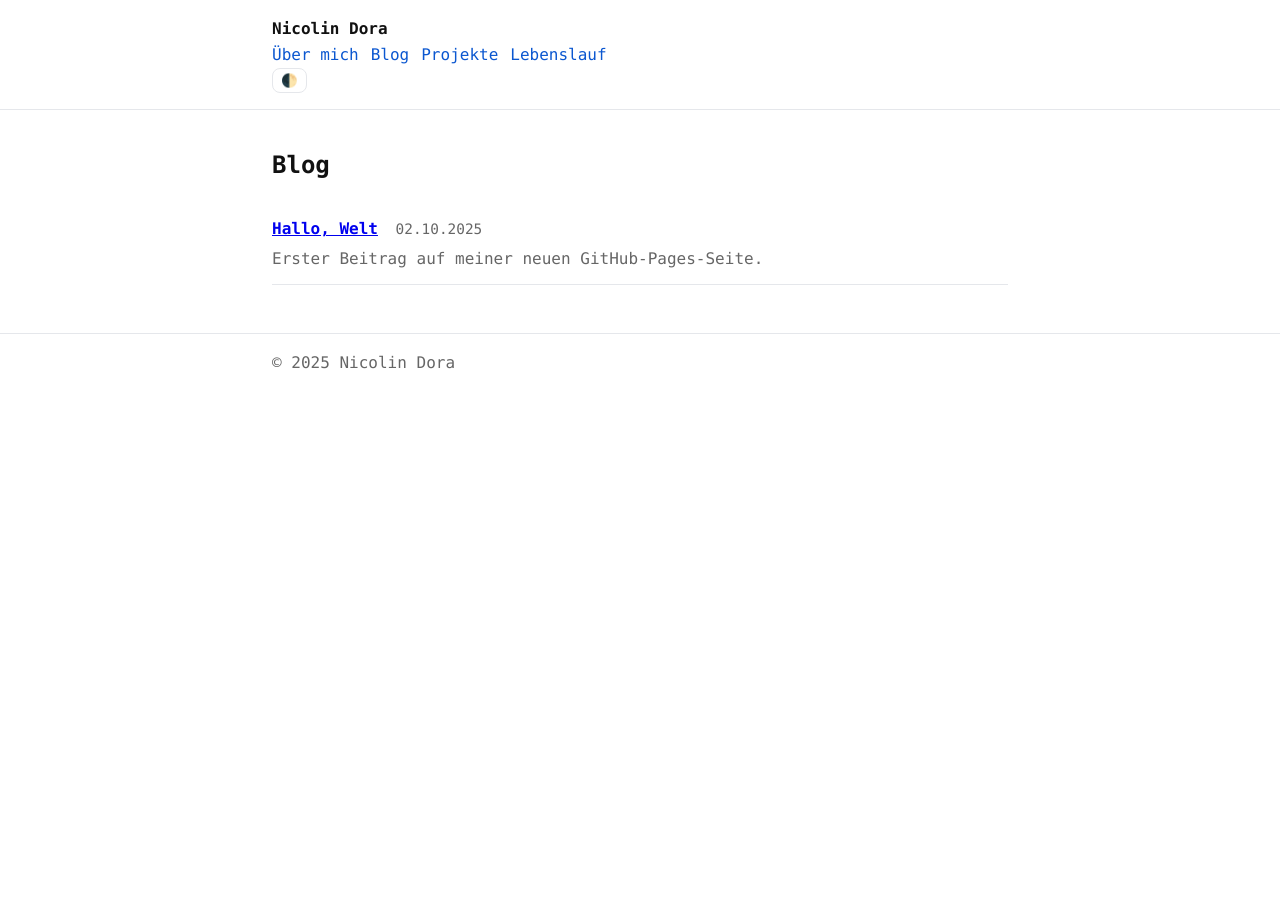
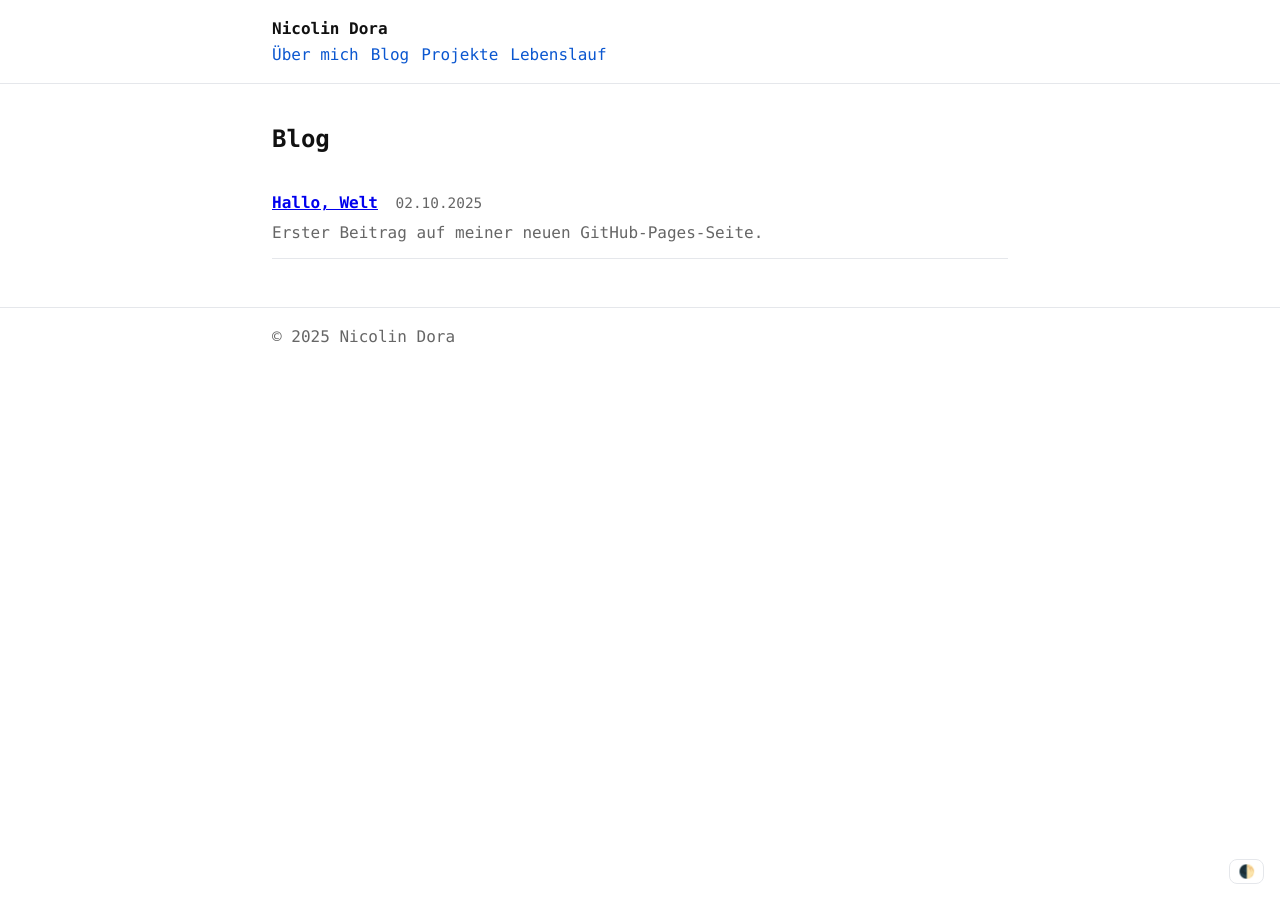
Before and after one commit to devobern/devobern.github.io, a Jekyll site: the page built from _pages/blog.md, in a window 1280 px wide. Built offline with Jekyll 4.4.1, drawn with Linux system fonts in a browser that asks for light colours.

Commit message:
Verschiebe Theme-Umschaltfunktion in den Footer und entferne sie aus dem Header

```diff
--- a/_includes/footer.html
+++ b/_includes/footer.html
@@ -2,4 +2,15 @@
   <div class="container">
     <p>© {{ site.time | date: '%Y' }} {{ site.author.name | default: site.title }}</p>
   </div>
+  <button class="theme-toggle" id="theme-toggle" aria-label="Theme umschalten" title="Theme umschalten" type="button">🌓</button>
 </footer>
+<script>
+  (function(){
+    var btn = document.getElementById('theme-toggle');
+    if(!btn) return;
+    var root = document.documentElement;
+    function getTheme(){ return root.getAttribute('data-theme') || 'light'; }
+    function setTheme(t){ root.setAttribute('data-theme', t); try{ localStorage.setItem('theme', t);}catch(e){} }
+    btn.addEventListener('click', function(){ setTheme(getTheme()==='dark' ? 'light' : 'dark'); });
+  })();
+</script>
--- a/_includes/header.html
+++ b/_includes/header.html
@@ -11,16 +11,6 @@
       </ul>
     </nav>
     {% endif %}
-    <button class="theme-toggle" id="theme-toggle" aria-label="Theme umschalten" title="Theme umschalten" type="button">🌓</button>
   </div>
 </header>
-<script>
-  (function(){
-    var btn = document.getElementById('theme-toggle');
-    if(!btn) return;
-    var root = document.documentElement;
-    function getTheme(){ return root.getAttribute('data-theme') || 'light'; }
-    function setTheme(t){ root.setAttribute('data-theme', t); try{ localStorage.setItem('theme', t);}catch(e){} }
-    btn.addEventListener('click', function(){ setTheme(getTheme()==='dark' ? 'light' : 'dark'); });
-  })();
-</script>
+<!-- Theme toggle moved to footer -->
--- a/assets/css/style.css
+++ b/assets/css/style.css
@@ -68,6 +68,9 @@ body{
 /* Footer */
 .site-footer{border-top:1px solid var(--border); margin-top:2rem}
 .site-footer p{margin:0; color:var(--muted)}
+/* Footer theme toggle position */
+.site-footer{ position: relative; }
+.site-footer .theme-toggle{ position: fixed; right: 1rem; bottom: 1rem; }
 
 /* Accessible focus ring */
 :focus-visible{outline: 2px solid #ffbf47; outline-offset: 2px}
```
